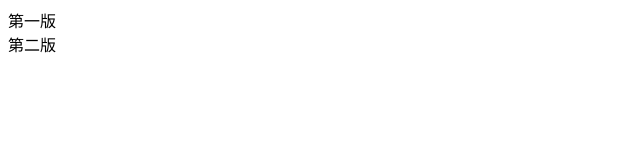
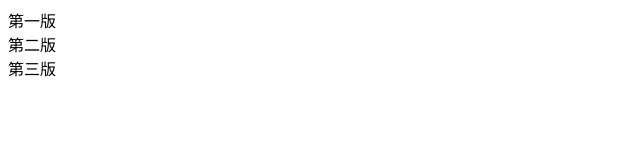
Before and after one commit to damen302/demo002, a plain HTML site: page index.html in a window 1280 px wide. Shown: the full height of the page, 0-640 px from the left. Drawn offline with Linux system fonts and the light colour scheme.

Commit message:
test里面的第三版

```diff
--- a/index.html
+++ b/index.html
@@ -7,5 +7,6 @@
 <body>
 <div>第一版</div>
 <div>第二版</div>
+<div>第三版</div>
 </body>
 </html>
```
